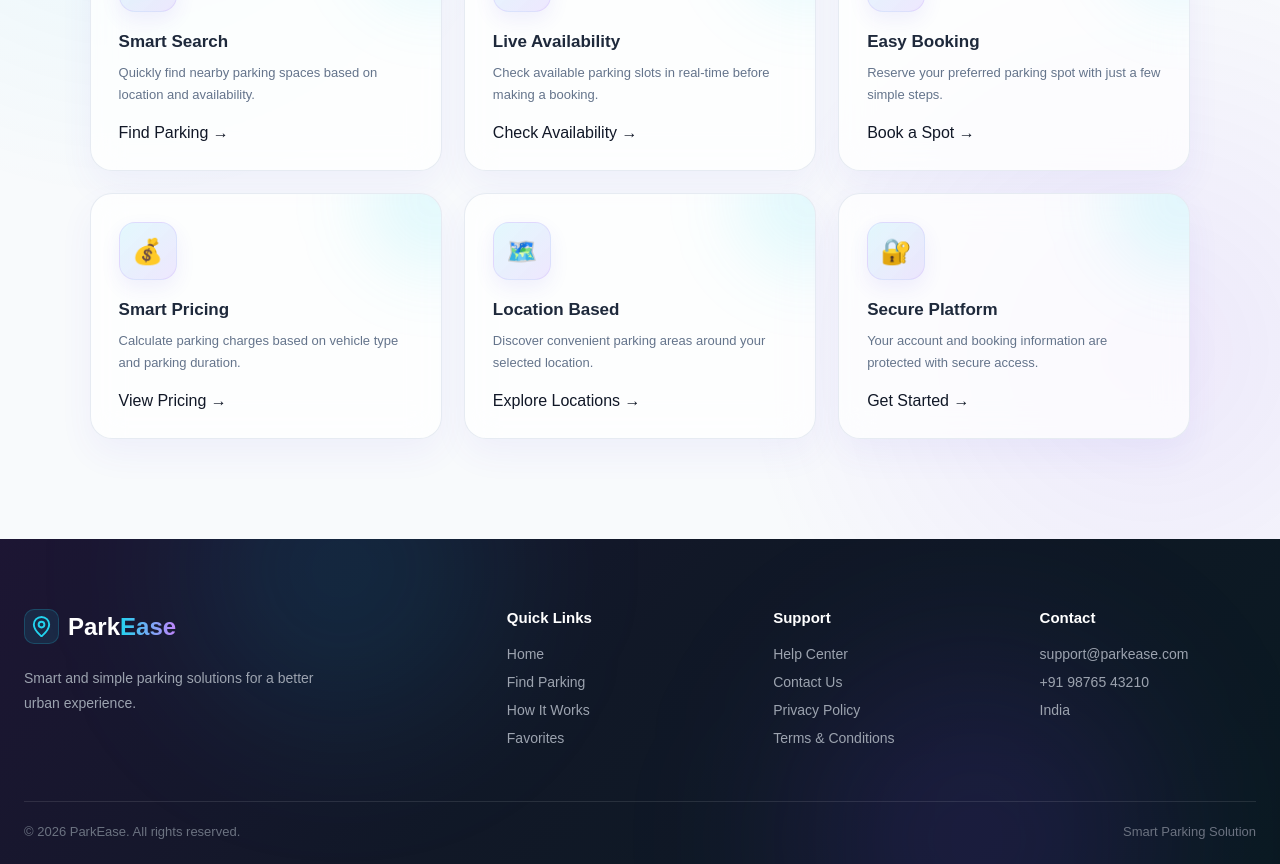
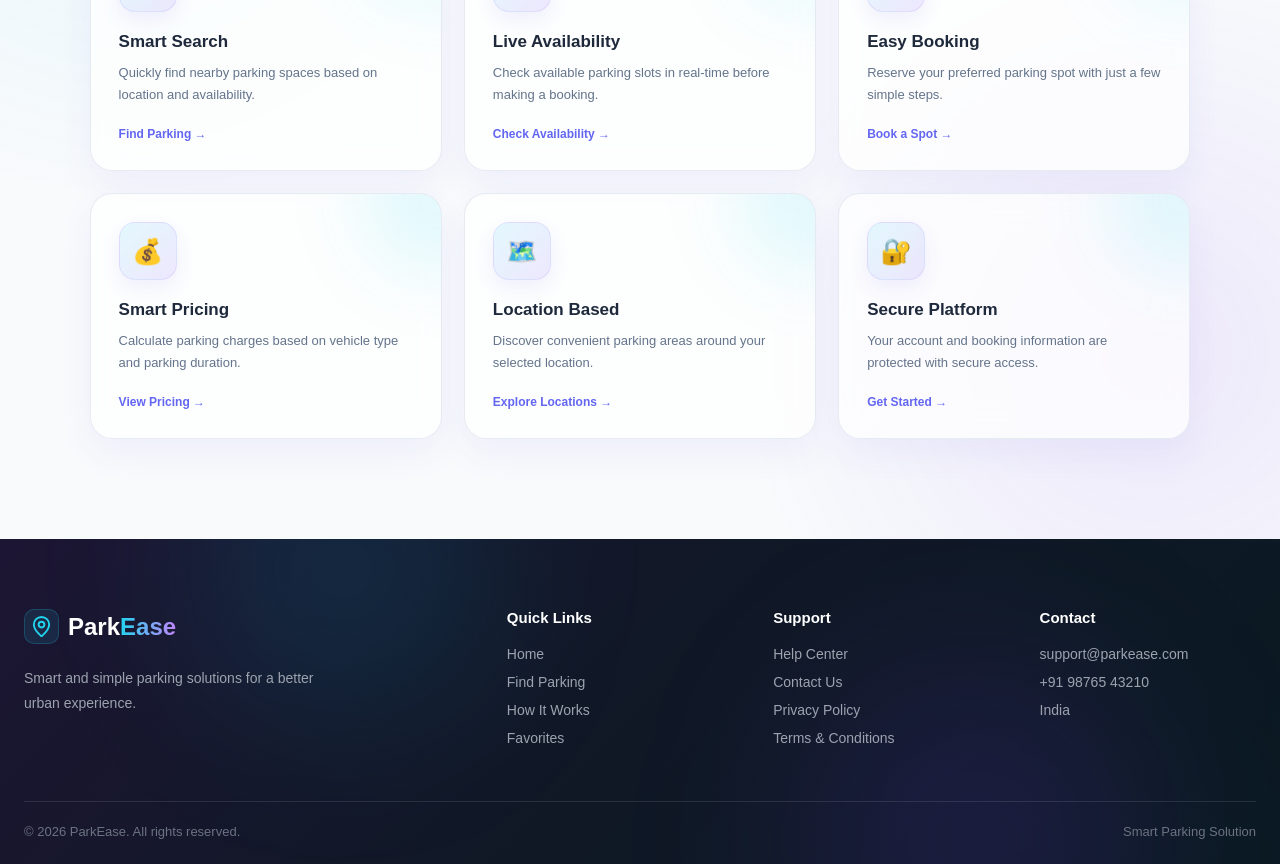
Before and after one commit to dibeyendu-dev/smart-parking-system, a React (Vite) app: page / in a window 1280 px wide. Shown: the part 3020-3884 px from the top of the page. Built offline with nearby package versions, Linux system fonts and the light colour scheme.

Commit message:
Featured card css part 4 added

```diff
--- a/src/css/Home.css
+++ b/src/css/Home.css
@@ -1662,3 +1662,38 @@
   font-size: 13px;
   line-height: 1.7;
 }
+/* ========================================
+   FEATURE LINK
+======================================== */
+
+.feature-link {
+  display: inline-flex;
+  align-items: center;
+
+  color: #6366f1;
+
+  font-size: 12px;
+  font-weight: 700;
+
+  transition:
+    color 0.3s ease,
+    transform 0.3s ease;
+}
+
+
+/* Link Hover */
+
+.feature-link:hover {
+  color: #0891b2;
+
+  transform: translateX(5px);
+}
+
+
+/* ========================================
+   FEATURE LINK EFFECT
+======================================== */
+
+.feature-card:hover .feature-link {
+  letter-spacing: 0.2px;
+}
```
